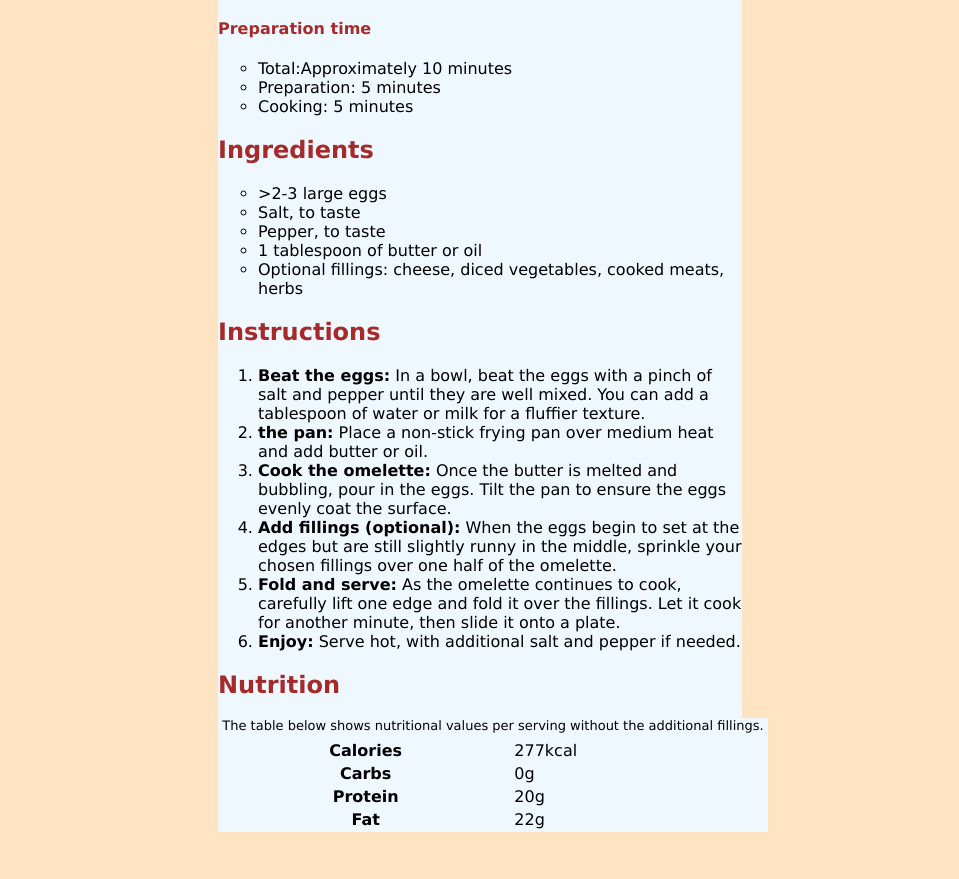
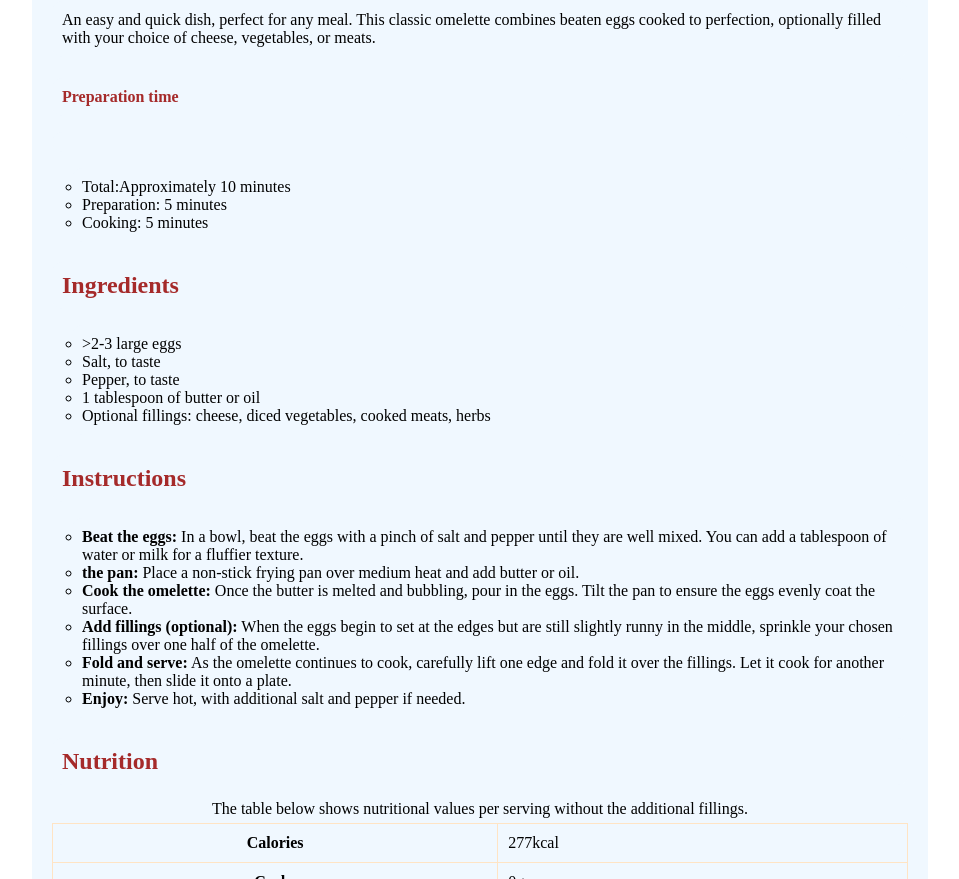
Before and after one commit to Harinee363/Recipe_page, a plain HTML site: page index.html in a window 1280 px wide. Shown: the part 469-1348 px from the top of the page, without its empty margins (160-1119 px from the left). Drawn offline with Linux system fonts and the light colour scheme.

Commit message:
changes in css

```diff
--- a/index.css
+++ b/index.css
@@ -1,77 +1,72 @@
-img{
-    width: 550px;
-    height:275px;
+* {
+    box-sizing: border-box;
+  }
+
+  body {
+    margin: 0;
+    padding: 0;
+  }
+
+  img {
+    width: 100%;
+    max-width: 550px;
+    height: auto;
     border-radius: 20px;
-    margin: 25px 20px;
-    position: relative;
-    background-color: aliceblue;
-    display: flex;
+    margin: 25px 0;
   }
-h1{
+
+  .overall {
+    margin: 50px 5%;
+    border-radius: 20px;
+    padding: 20px;
     background-color: aliceblue;
   }
-b{
+
+  /* Responsive styles using media queries */
+  @media (min-width: 768px) {
+    .overall {
+      margin: 50px 10%;
+    }
+  }
+
+  @media (min-width: 1024px) {
+    .overall {
+      margin: 50px 15%;
+    }
+  }
+
+  /* Add more media queries as needed for larger screens */
+
+  /* Additional Styles */
+  h1, h2, h4, p, ul, ol, table {
     background-color: aliceblue;
+    padding: 10px;
+    border-radius: 10px;
+    margin-bottom: 15px;
   }
-h4{
-    background-color: aliceblue;
+
+  ul, ol {
+    margin-left: 20px;
   }
-h2{
-    background-color: aliceblue;
+
+  ul li, ol li {
+    list-style-type: circle;
   }
-p{
-    background-color: aliceblue;
-}
-*
-{
-    background-color: bisque;
-    font-family:'Lucida Sans', 'Lucida Sans Regular', 'Lucida Grande', 'Lucida Sans Unicode', Geneva, Verdana, sans-serif;
-}
-.overall  {
-    background-color: aliceblue;
-    height: auto;
-    margin:50px 370px;
-    border-radius: 20px;
-}
-caption{
-    font-size: small;
-}
-ul
-{
-    background-color: aliceblue;
-}
-ol{
-    background-color: aliceblue;
-}
-ul li{
-    background: aliceblue;
-    list-style-type: circle;
-    margin:0;
-    padding:0;
 
-}
-ol li{
-    background: aliceblue;
-    list-style-type:decimal;
-    margin:0;
-    padding:0;
-
-}
-caption{
+  caption {
     background-color: aliceblue;
     padding-bottom: 5px;
   }
-table{
-    margin-top: 5px;
+
+  table {
+    width: 100%;
+    margin-top: 15px;
     background-color: aliceblue;
-    width: 550px;
+    border-collapse: collapse;
   }
-tr{
+
+  tr, th, td {
     background-color: aliceblue;
+    padding: 10px;
+    border: 1px solid bisque;
   }
-th{
-    background-color: aliceblue;
-}
-td{
-    background-color: aliceblue;
-}
```
Lines whose indentation alone changed are shown as unchanged.
